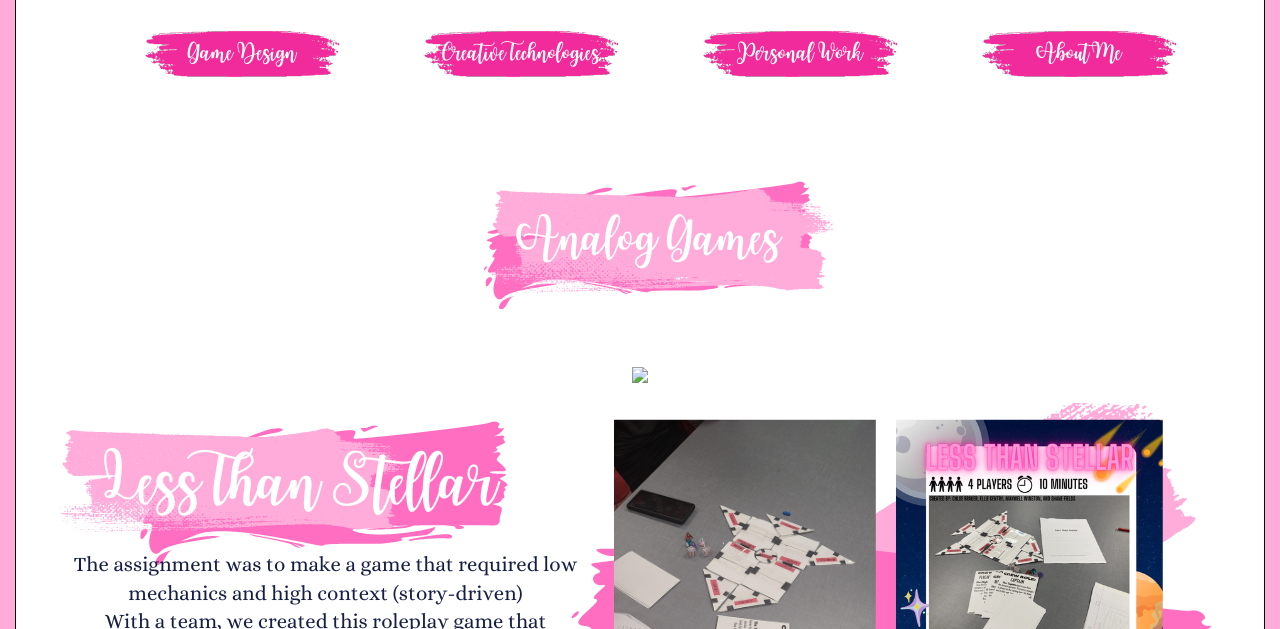
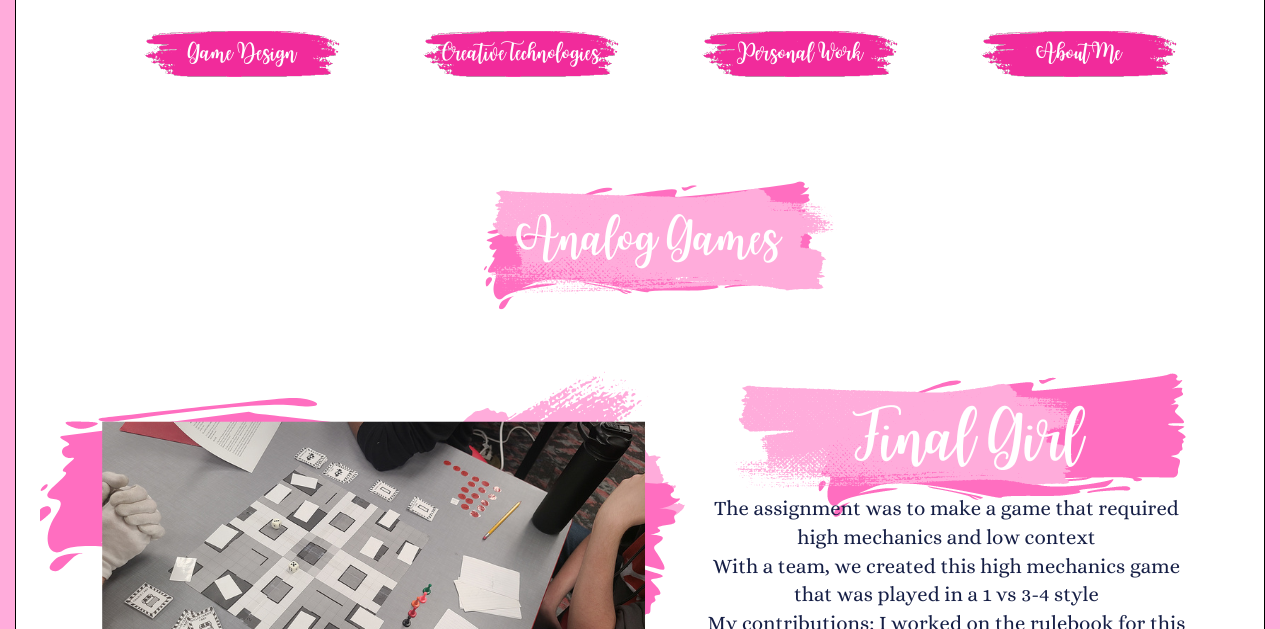
Before and after one commit to elliegentry/CTK301, a plain HTML site: page GameDesign.html in a window 1280 px wide. Shown: the part 171-800 px from the top of the page. Drawn offline with nearby package versions, Linux system fonts and the light colour scheme.

Commit message:
Add files via upload

```diff
--- a/GameDesign.html
+++ b/GameDesign.html
@@ -31,7 +31,7 @@
 		<main>
 						<h2><img src ="analoggames.png"></h2>
 						<section>
-						<p><img src="FinalGirl.png"></p>
+						<p><img src="Finalgirl.png"></p>
 						<p><img src ="lessthanstellar.png"></p>
 						<p><img src="execel.png"></p>
 						</section>
```
Also changed, not shown: Finalgirl.png (added).
